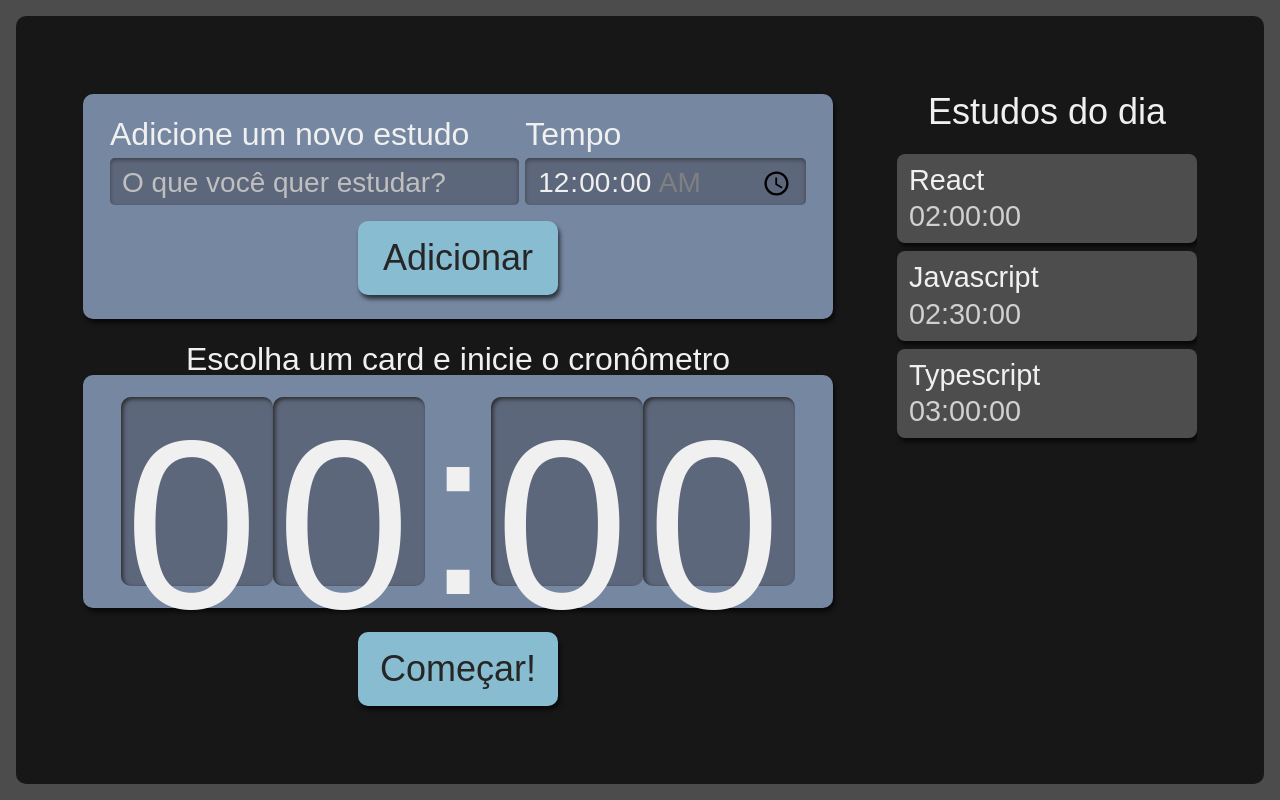
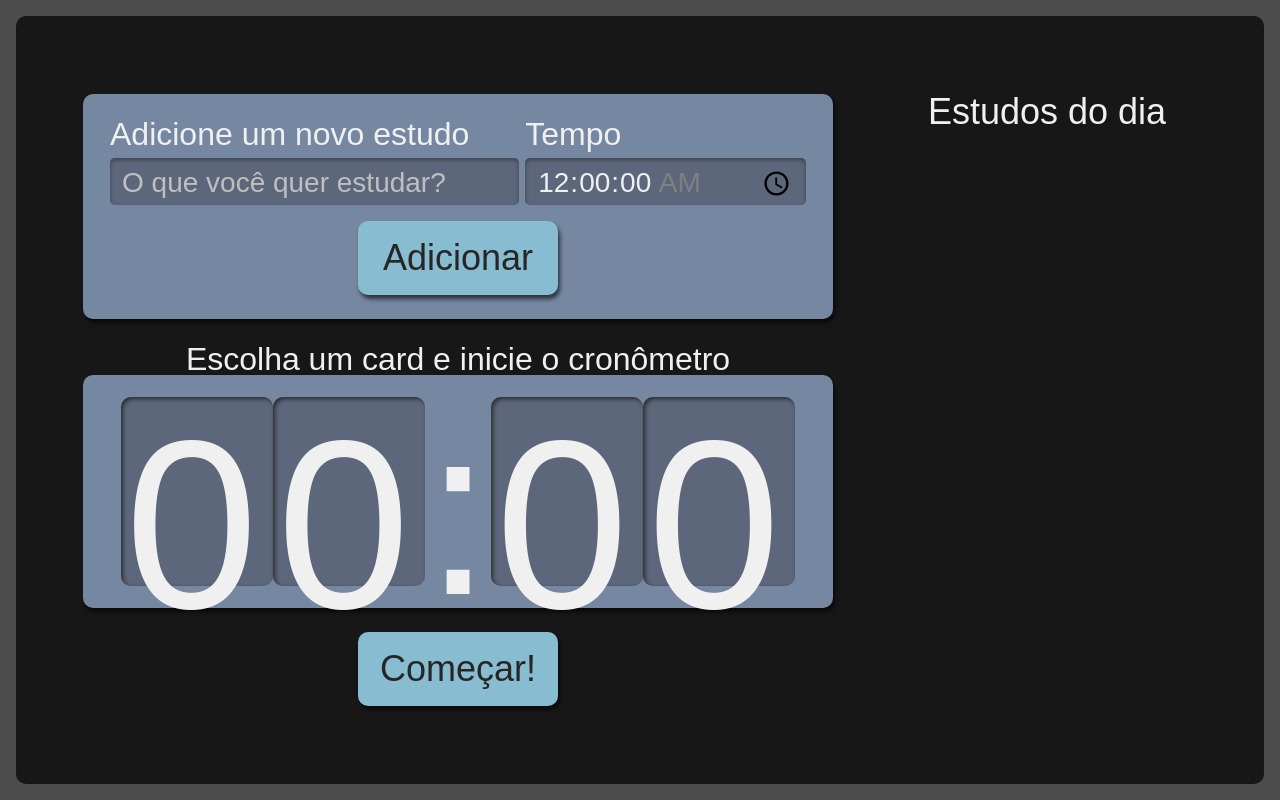
Before and after one commit to leonfpontes/studies, a React (Create React App) app: page / in a window 1280 px wide. Built offline with nearby package versions, Linux system fonts and the light colour scheme.

Commit message:
adicionando tarefa no array

```diff
--- a/src/components/Button/index.tsx
+++ b/src/components/Button/index.tsx
@@ -1,10 +1,11 @@
 import React from "react";
 import style from './Button.module.scss';
 
-class Button extends React.Component <{text: string}> {
+class Button extends React.Component <{text: string, type?: "button" | "submit" | "reset" | undefined}> {
     render() {
+        const { text, type = "button"} = this.props;
         return(
-            <button className={style.botao}>
+            <button type={type} className={style.botao}>
                 {this.props.text}
             </button>
         )
--- a/src/components/Form/index.tsx
+++ b/src/components/Form/index.tsx
@@ -1,8 +1,9 @@
 import React from "react";
 import Button from "../Button";
 import style from './Form.module.scss';
+import { ITarefa } from "../../types/task";
 
-class Form extends React.Component {
+class Form extends React.Component <{setTasks:  React.Dispatch<React.SetStateAction<ITarefa[]>>}> {
     state = {
         task: '',
         time: '00:00'
@@ -10,7 +11,7 @@ class Form extends React.Component {
 
     addTask(evento: React.FormEvent<HTMLFormElement>){
         evento.preventDefault();
-        console.log("State: ", this.state)
+        this.props.setTasks((oldTask) => [...oldTask, {...this.state} ])
     }
 
     render() {
@@ -46,7 +47,7 @@ class Form extends React.Component {
                         required
                     />
                 </div>
-                <Button text="Adicionar"/>
+                <Button text="Adicionar" type="submit"/>
             </form>
         )
     }
--- a/src/components/List/index.tsx
+++ b/src/components/List/index.tsx
@@ -1,27 +1,11 @@
-import React, { useState } from "react";
 import style from './List.module.scss';
 import Item from "./Item";
+import { ITarefa } from '../../types/task';
 
-function List() {
-    const [tasks, setTasks] = useState([
-        {
-            task: 'React',
-            time: '02:00:00'
-        },
-        {
-            task: 'Javascript',
-            time: '02:30:00'
-        },
-        {
-            task: 'Typescript',
-            time: '03:00:00'
-        }
-    ])
+function List({tasks}: {tasks: ITarefa[]}) {
     return(
         <aside className={style.listaTarefas}>
-            <h2 onClick={ () => {
-                setTasks([...tasks, {task: 'Estudar estado', time: '03:00:00'}])
-            }}>Estudos do dia</h2>
+            <h2> Estudos do dia </h2>
             <ul>
                 {tasks.map((item, index) => (
                     <Item
--- a/src/pages/App.tsx
+++ b/src/pages/App.tsx
@@ -1,14 +1,16 @@
-import React from 'react';
+import React, {useState} from 'react';
 import Form from '../components/Form';
 import List from '../components/List';
 import style from './App.module.scss';
 import Timer from '../components/Timer';
+import { ITarefa } from '../types/task';
 
 function App() {
+  const [tasks, setTasks] = useState<ITarefa[] | []>([])
   return (
     <div className={style.AppStyle}>
-      <Form />
-      <List />
+      <Form setTasks={setTasks}/>
+      <List tasks={tasks} />
       <Timer />
     </div>
   );
--- /dev/null
+++ b/src/types/task.ts
@@ -0,0 +1,4 @@
+export interface ITarefa{
+    task: string,
+    time: string
+}
```
